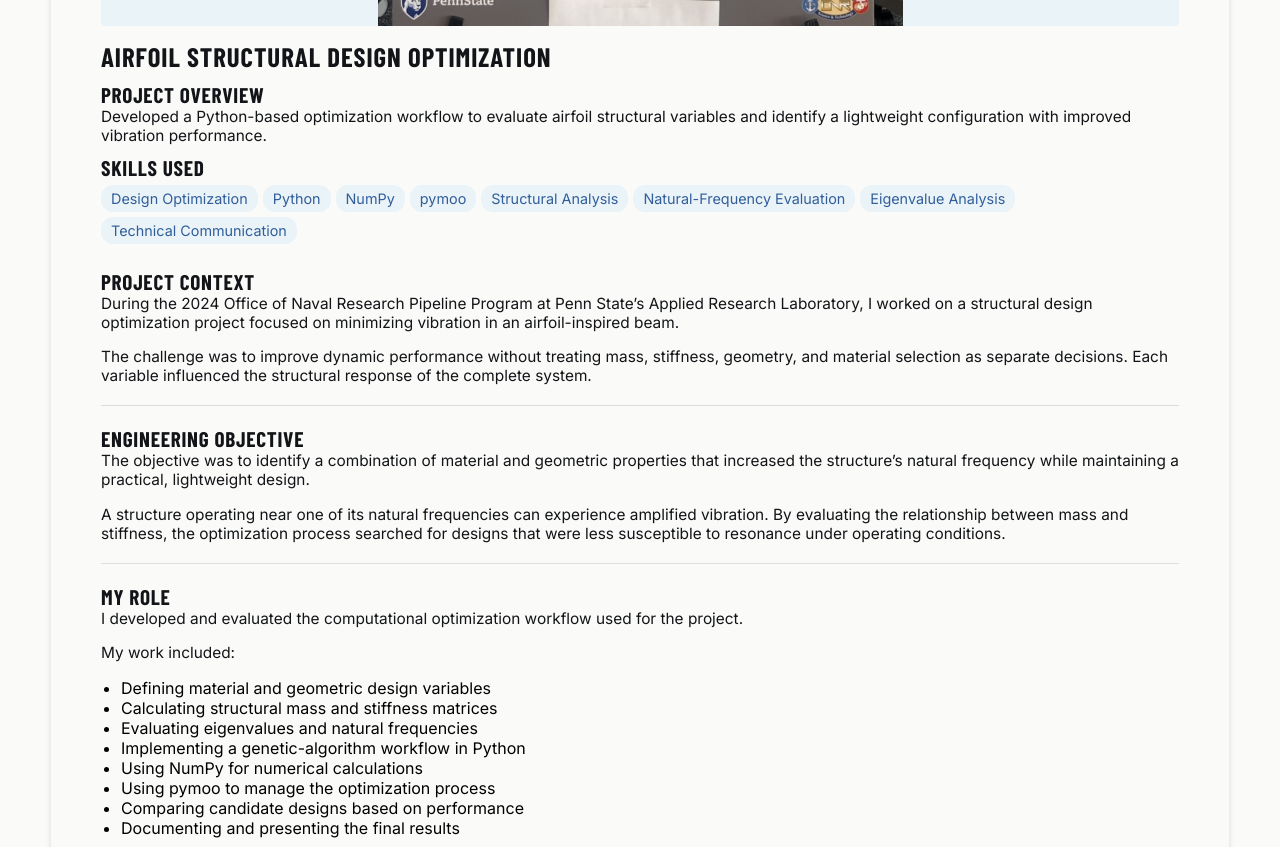
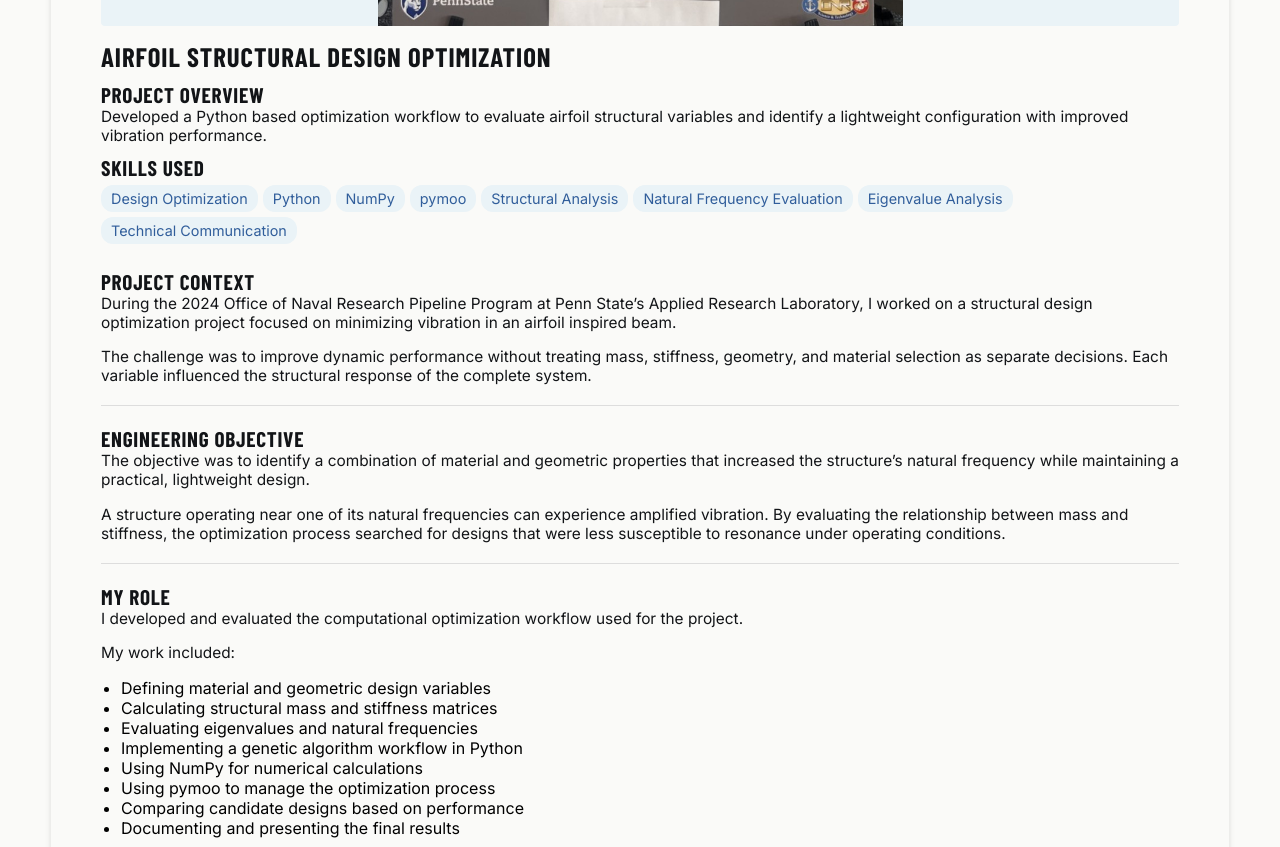
Before and after one commit to sierranels007/sierranels007.github.io, a Jekyll site: the page built from _projects/02-airfoil-optimization/index.md, in a window 1280 px wide and 1400 px high, scrolled down 652 px. Shown: the part 153-1000 px from the top of the window. Built offline with Jekyll 4.4.1, drawn with Linux system fonts in a browser that asks for light colours.

Commit message:
wording edits

```diff
--- a/_projects/02-airfoil-optimization/index.md
+++ b/_projects/02-airfoil-optimization/index.md
@@ -1,14 +1,14 @@
 ---
 layout: post
 title: Airfoil Structural Design Optimization
-description: Developed a Python-based optimization workflow to evaluate airfoil structural variables and identify a lightweight configuration with improved vibration performance.
+description: Developed a Python based optimization workflow to evaluate airfoil structural variables and identify a lightweight configuration with improved vibration performance.
 skills:
   - Design Optimization
   - Python
   - NumPy
   - pymoo
   - Structural Analysis
-  - Natural-Frequency Evaluation
+  - Natural Frequency Evaluation
   - Eigenvalue Analysis
   - Technical Communication
 main-image: /airfoil.jpeg
@@ -16,7 +16,7 @@ main-image: /airfoil.jpeg
 
 ## Project Context
 
-During the 2024 Office of Naval Research Pipeline Program at Penn State’s Applied Research Laboratory, I worked on a structural design optimization project focused on minimizing vibration in an airfoil-inspired beam.
+During the 2024 Office of Naval Research Pipeline Program at Penn State’s Applied Research Laboratory, I worked on a structural design optimization project focused on minimizing vibration in an airfoil inspired beam.
 
 The challenge was to improve dynamic performance without treating mass, stiffness, geometry, and material selection as separate decisions. Each variable influenced the structural response of the complete system.
 
@@ -39,7 +39,7 @@ My work included:
 - Defining material and geometric design variables
 - Calculating structural mass and stiffness matrices
 - Evaluating eigenvalues and natural frequencies
-- Implementing a genetic-algorithm workflow in Python
+- Implementing a genetic algorithm workflow in Python
 - Using NumPy for numerical calculations
 - Using pymoo to manage the optimization process
 - Comparing candidate designs based on performance
```
